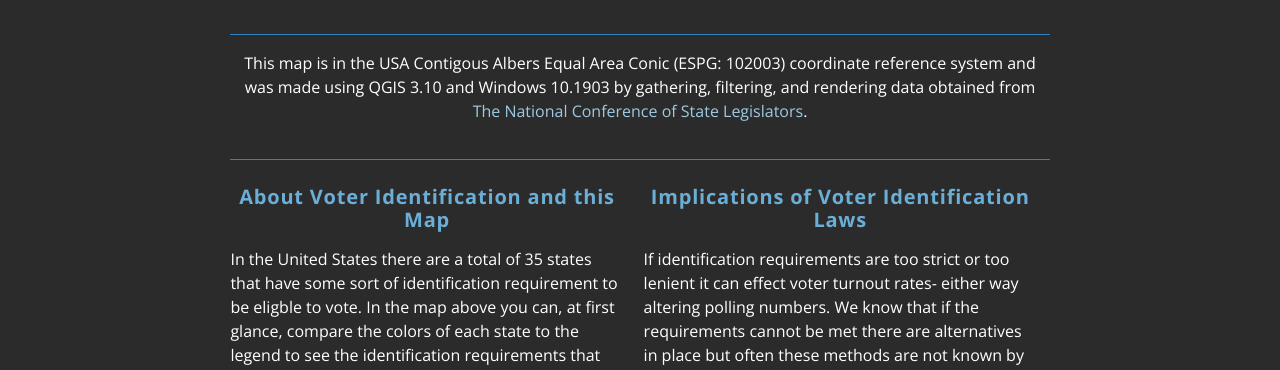
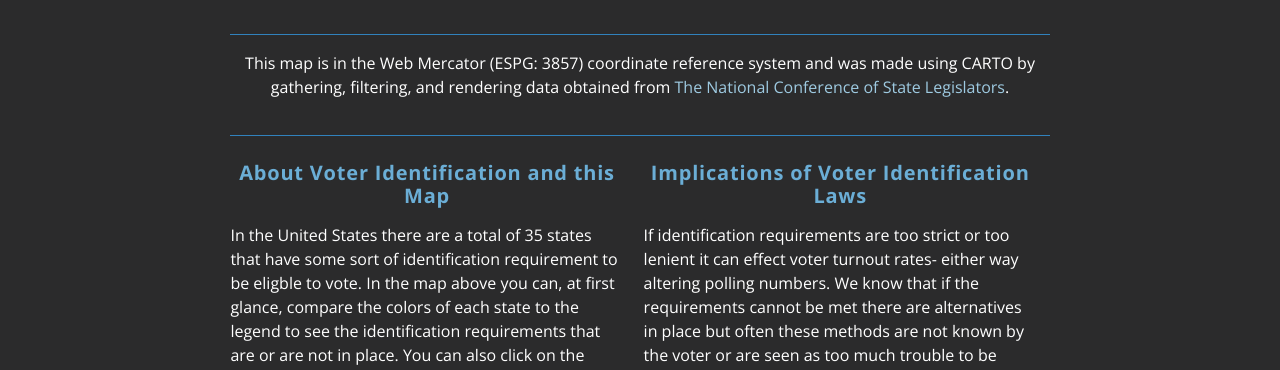
Before and after one commit to CameronCoding/Voter-ID-Laws, a plain HTML site: page index.html in a window 1280 px wide. Shown: the part 723-1093 px from the top of the page. Drawn offline with nearby package versions, Linux system fonts and the light colour scheme.

Commit message:
Fix info about map and creation

```diff
--- a/index.html
+++ b/index.html
@@ -136,8 +136,8 @@
 	<center><h1>Voter Identification Laws in the United States</h1> </center>
 	<center><h2>Authored by Hunt Howard</h2></center>
 	<hr>
-		<center><p>This map is in the USA Contigous Albers Equal Area Conic (ESPG: 102003) coordinate reference system and was made
-			using QGIS 3.10 and Windows 10.1903 by gathering, filtering, and rendering data obtained
+		<center><p>This map is in the Web Mercator (ESPG: 3857) coordinate reference system and was made
+			using CARTO by gathering, filtering, and rendering data obtained
 						from <a href="http://www.ncsl.org/" target="blank">The National Conference of State Legislators</a>.</p></center>
 	<hr>
 
```
